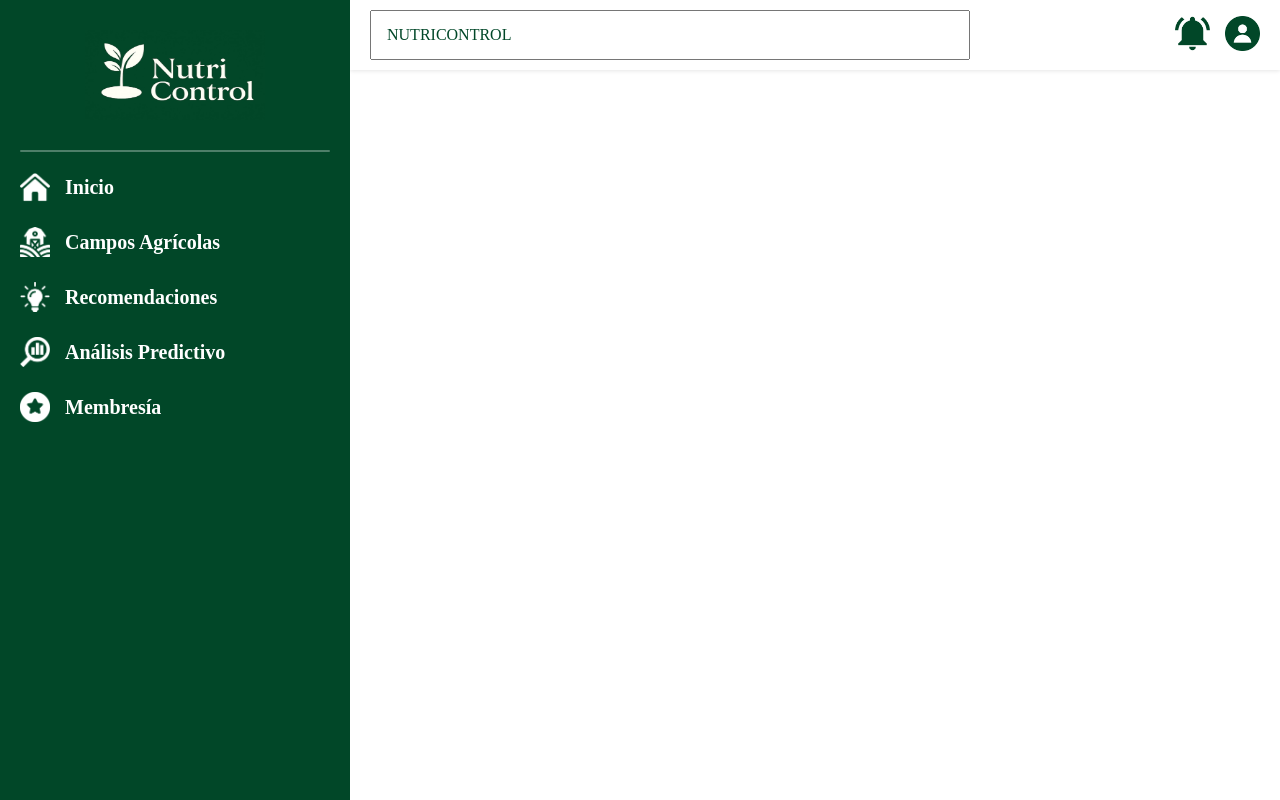
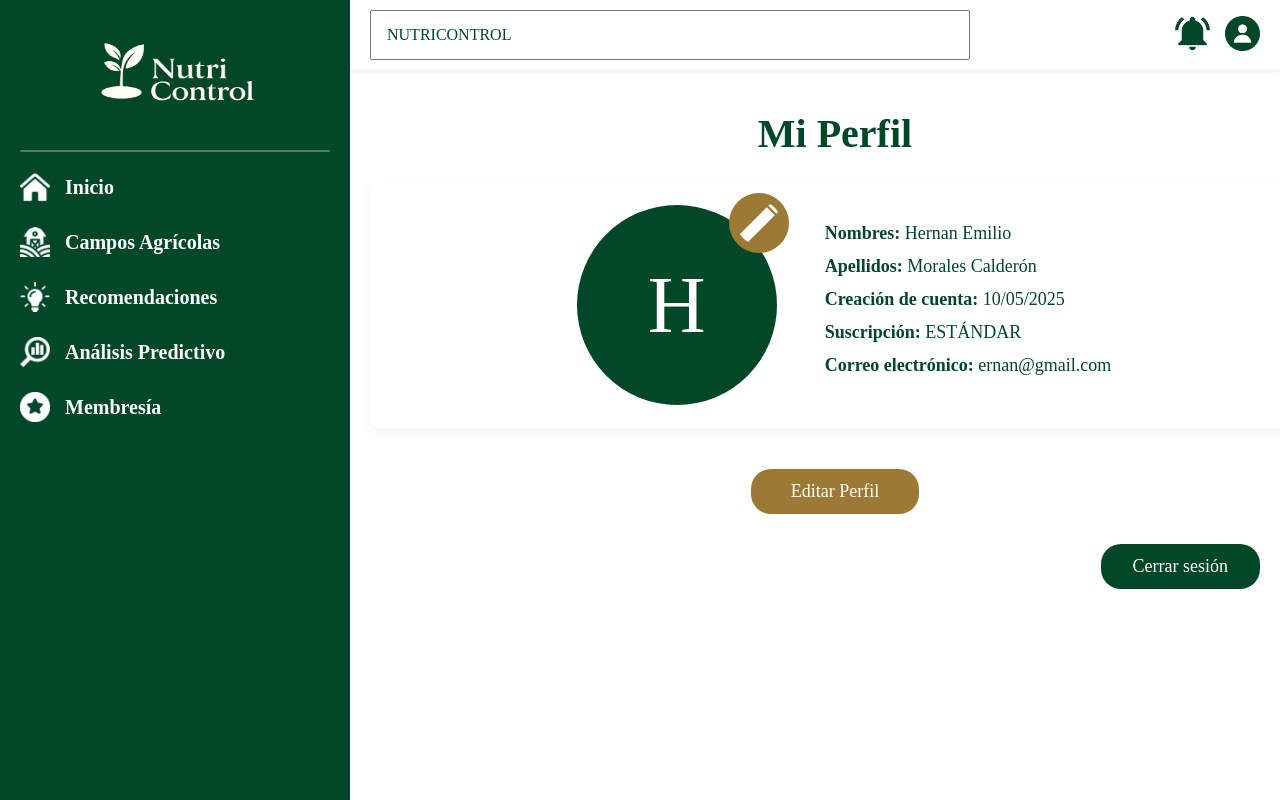
Before and after one commit to Desarrollo-de-Soluciones-IoT-2510-2942/FrontEnd, a Vue app: page /profile in a window 1280 px wide. Built offline with nearby package versions, Linux system fonts and the light colour scheme; a web font is replaced by a local one.

Commit message:
feat: add profile, edit profile screen

```diff
--- a/src/App.vue
+++ b/src/App.vue
@@ -12,9 +12,9 @@ import Sidebar from "./shared/components/sidebar.component.vue";
           <button class="icon-btn">
             <img src="/topbar/alerts-icon.png" width="35" height="35" alt="Alerts" />
           </button>
-          <button class="icon-btn">
+          <router-link to="/profile" class="icon-btn">
             <img src="/topbar/profile-icon.png" width="35" height="35" alt="Profile" />
-          </button>
+          </router-link>
         </div>
       </div>
       <main class="content">
@@ -50,22 +50,39 @@ import Sidebar from "./shared/components/sidebar.component.vue";
   font-size: 16px;
   box-sizing: border-box;
 }
-.search-input::placeholder { color: #014728; }
-.toolbar-icons { display: flex; align-items: center; gap: 15px; }
-.icon-btn { background: none; border: none; padding: 0; cursor: pointer; }
+.search-input::placeholder {
+  color: #014728;
+}
+.toolbar-icons {
+  display: flex;
+  align-items: center;
+  gap: 15px;
+}
+.icon-btn {
+  background: none;
+  border: none;
+  padding: 0;
+  cursor: pointer;
+}
 .content {
   flex: 1;
   overflow-y: auto;
 }
 
 @media (max-width: 600px) {
-  #app { flex-direction: column; }
+  #app {
+    flex-direction: column;
+  }
   .toolbar {
     flex-direction: column;
     align-items: stretch;
     gap: 10px;
   }
-  .search-input { width: 100%; }
-  .toolbar-icons { justify-content: flex-end; }
+  .search-input {
+    width: 100%;
+  }
+  .toolbar-icons {
+    justify-content: flex-end;
+  }
 }
 </style>
--- a/src/content/pages/analytics/all-analytics.component.vue
+++ b/src/content/pages/analytics/all-analytics.component.vue
@@ -1,11 +1,141 @@
 <script setup>
+import { reactive } from 'vue'
 
+const analytics = reactive({
+  fecha: '09/05/2025',
+  cultivos: [
+    {
+      nombre: 'Cultivos de Papas',
+      img: 'public/recommendations/cultivo-papa.jpg',
+      estimaciones: [
+        'Consumo proyectado de agua: 12,500 litros por hectárea restante',
+        'Producción esperada: 3.8 toneladas por hectárea'
+      ],
+      riesgos: [
+        'Riesgo climático: Alta probabilidad de heladas en las próximas 2 semanas'
+      ],
+      prediccion:
+          'Si se mantienen las condiciones actuales de humedad y temperatura, se espera un rendimiento final de entre 3.5 y 4 toneladas por hectárea.'
+    },
+    {
+      nombre: 'Cultivos de Camote',
+      img: 'public/recommendations/cultivo-yuca.jpg',
+      estimaciones: [
+        'Consumo proyectado de agua: 12,500 litros por hectárea restante',
+        'Producción esperada: 3.8 toneladas por hectárea'
+      ],
+      riesgos: [
+        'Riesgo climático: Alta probabilidad de heladas en las próximas 2 semanas'
+      ],
+      prediccion:
+          'Si se mantienen las condiciones actuales de humedad y temperatura, se espera un rendimiento final de entre 3.5 y 4 toneladas por hectárea.'
+    }
+  ]
+})
 </script>
 
 <template>
-
+  <div class="analytics-container">
+    <h2 class="title">
+      Análisis Predictito de tus<br />
+      <span class="highlight">Cultivos</span>
+    </h2>
+    <div class="cards-list">
+      <div
+          v-for="cultivo in analytics.cultivos"
+          :key="cultivo.nombre"
+          class="card-analytics"
+      >
+        <h3 class="card-title">{{ cultivo.nombre }}</h3>
+        <div class="card-content">
+          <img :src="cultivo.img" :alt="cultivo.nombre" />
+          <div class="details">
+            <div class="section">
+              <span class="section-title">Estimaciones:</span>
+              <ul>
+                <li v-for="(e,i) in cultivo.estimaciones" :key="i">{{ e }}</li>
+              </ul>
+            </div>
+            <div class="section">
+              <span class="section-title">Riesgos:</span>
+              <ul>
+                <li v-for="(r,i) in cultivo.riesgos" :key="i">{{ r }}</li>
+              </ul>
+            </div>
+            <div class="section">
+              <span class="section-title">Predicción:</span>
+              <ul>
+                <li>{{ cultivo.prediccion }}</li>
+              </ul>
+            </div>
+          </div>
+        </div>
+      </div>
+    </div>
+  </div>
 </template>
 
 <style scoped>
-
+.analytics-container {
+  max-width: 1200px;
+  margin: 0 auto;
+  padding: 40px 20px;
+  font-family: sans-serif;
+}
+.title {
+  font-size: 32px;
+  color: #014728;
+  text-align: left;
+  margin-bottom: 30px;
+  line-height: 1.2;
+}
+.highlight {
+  color: #9C7A36;
+}
+.cards-list {
+  display: flex;
+  flex-direction: column;
+  gap: 24px;
+}
+.card-analytics {
+  background: #fff;
+  border-radius: 8px;
+  padding: 20px;
+  box-shadow: 0 2px 8px rgba(0, 0, 0, 0.1);
+}
+.card-title {
+  font-size: 30px;
+  color: #014728;
+  margin-bottom: 16px;
+}
+.card-content {
+  display: flex;
+  gap: 24px;
+  align-items: flex-start;
+  font-size: 15px;
+}
+.card-content img {
+  width: 300px;
+  height: auto;
+  border-radius: 6px;
+  object-fit: cover;
+}
+.details {
+  flex: 1;
+}
+.section {
+  margin-bottom: 16px;
+}
+.section-title {
+  font-weight: bold;
+  color: #014728;
+}
+.section ul {
+  list-style: disc;
+  padding-left: 20px;
+  margin: 8px 0 0;
+}
+.section ul li {
+  margin-bottom: 8px;
+}
 </style>
--- a/src/content/pages/profile/components/edit-profile.component.vue
+++ b/src/content/pages/profile/components/edit-profile.component.vue
@@ -1,11 +1,139 @@
 <script setup>
+import { reactive } from 'vue'
+import { useRouter } from 'vue-router'
 
+const router = useRouter()
+
+const user = reactive({
+  nombres: 'Hernan Emilio',
+  apellidos: 'Morales Calderón',
+  creacionCuenta: '10/05/2025',
+  suscripcion: 'ESTÁNDAR',
+  correo: 'ernan@gmail.com'
+})
+
+const goProfile = () => {
+  router.push('/profile')
+}
 </script>
 
 <template>
-
+  <div class="edit-profile-container">
+    <h2>Mi Perfil</h2>
+    <div class="profile-card">
+      <div class="avatar-wrapper">
+        <div class="avatar">{{ user.nombres.charAt(0) }}</div>
+        <img src="/general-icons/edit-icon.png" alt="Editar" class="edit-icon" />
+      </div>
+      <div class="form-fields">
+        <input
+            type="text"
+            v-model="user.nombres"
+            placeholder="Nombres"
+            class="text-input"
+        />
+        <input
+            type="text"
+            v-model="user.apellidos"
+            placeholder="Apellidos"
+            class="text-input"
+        />
+        <input
+            type="email"
+            v-model="user.correo"
+            placeholder="Correo electrónico"
+            class="text-input"
+        />
+      </div>
+    </div>
+    <img
+        src="/general-icons/check-icon.png"
+        alt="Guardar cambios"
+        class="save-icon"
+        @click="goProfile"
+    />
+  </div>
 </template>
 
 <style scoped>
-
+.edit-profile-container {
+  width: 100%;
+  padding: 40px 20px;
+  text-align: center;
+}
+.edit-profile-container h2 {
+  font-size: 40px;
+  color: #014728;
+  margin-bottom: 24px;
+}
+.profile-card {
+  width: 100%;
+  max-width: 900px;
+  margin: 0 auto;
+  background: #fff;
+  border-radius: 12px;
+  padding: 24px;
+  box-shadow: 0 4px 12px rgba(0, 0, 0, 0.05);
+  display: flex;
+  align-items: center;
+  gap: 48px;
+  justify-content: center;
+}
+.avatar-wrapper {
+  position: relative;
+  width: 200px;
+  height: 200px;
+}
+.avatar {
+  width: 100%;
+  height: 100%;
+  border-radius: 50%;
+  background: #014728;
+  color: #fff;
+  display: flex;
+  align-items: center;
+  justify-content: center;
+  font-size: 80px;
+}
+.edit-icon {
+  position: absolute;
+  top: -12px;
+  right: -12px;
+  width: 44px;
+  height: 44px;
+  background: #9C7A36;
+  border-radius: 50%;
+  padding: 8px;
+}
+.form-fields {
+  display: flex;
+  flex-direction: column;
+  gap: 16px;
+  width: 100%;
+  max-width: 600px;
+}
+.text-input {
+  width: 100%;
+  padding: 12px 16px;
+  font-size: 18px;
+  border: 2px solid #014728;
+  border-radius: 8px;
+  outline: none;
+  color: #014728;
+  background: #fff;
+  box-sizing: border-box;
+}
+.text-input:focus {
+  border-color: #9C7A36;
+}
+.save-icon {
+  display: block;
+  margin: 24px auto 0;
+  width: 56px;
+  height: 56px;
+  background: #014728;
+  border-radius: 50%;
+  padding: 12px;
+  cursor: pointer;
+}
 </style>
--- a/src/content/pages/profile/profile.component.vue
+++ b/src/content/pages/profile/profile.component.vue
@@ -1,11 +1,141 @@
 <script setup>
+import { reactive } from 'vue'
+import { useRouter } from 'vue-router'
 
+const router = useRouter()
+
+const user = reactive({
+  nombres: 'Hernan Emilio',
+  apellidos: 'Morales Calderón',
+  creacionCuenta: '10/05/2025',
+  suscripcion: 'ESTÁNDAR',
+  correo: 'ernan@gmail.com'
+})
+
+const goEdit = () => {
+  router.push('/edit-profile')
+}
 </script>
 
 <template>
-
+  <div class="profile-container">
+    <h2>Mi Perfil</h2>
+    <div class="profile-card">
+      <div class="avatar-wrapper">
+        <div class="avatar">{{ user.nombres.charAt(0) }}</div>
+        <img src="/general-icons/edit-icon.png" alt="Editar" class="edit-icon" />
+      </div>
+      <ul class="details">
+        <li><span class="label">Nombres:</span> {{ user.nombres }}</li>
+        <li><span class="label">Apellidos:</span> {{ user.apellidos }}</li>
+        <li><span class="label">Creación de cuenta:</span> {{ user.creacionCuenta }}</li>
+        <li><span class="label">Suscripción:</span> {{ user.suscripcion }}</li>
+        <li><span class="label">Correo electrónico:</span> {{ user.correo }}</li>
+      </ul>
+    </div>
+    <button class="btn-edit" @click="goEdit">Editar Perfil</button>
+    <div class="logout-container">
+      <button class="btn-logout">Cerrar sesión</button>
+    </div>
+  </div>
 </template>
 
 <style scoped>
-
+.profile-container {
+  width: 100%;
+  padding: 40px 20px;
+  text-align: center;
+}
+.profile-container h2 {
+  font-size: 40px;
+  color: #014728;
+  margin-bottom: 24px;
+}
+.profile-card {
+  width: 100%;
+  max-width: 900px;
+  margin: 0 auto 20px;
+  background: #fff;
+  border-radius: 12px;
+  padding: 24px;
+  box-shadow: 0 4px 12px rgba(0, 0, 0, 0.05);
+  display: flex;
+  align-items: center;
+  gap: 48px;
+  justify-content: center;
+}
+.avatar-wrapper {
+  position: relative;
+  width: 200px;
+  height: 200px;
+}
+.avatar {
+  width: 100%;
+  height: 100%;
+  border-radius: 50%;
+  background: #014728;
+  color: #fff;
+  display: flex;
+  align-items: center;
+  justify-content: center;
+  font-size: 80px;
+}
+.edit-icon {
+  position: absolute;
+  top: -12px;
+  right: -12px;
+  width: 44px;
+  height: 44px;
+  background: #9C7A36;
+  border-radius: 50%;
+  padding: 8px;
+}
+.details {
+  list-style: none;
+  padding: 0;
+  margin: 0;
+  text-align: left;
+  color: #014728;
+  font-size: 18px;
+}
+.details li {
+  margin-bottom: 12px;
+}
+.label {
+  font-weight: 600;
+  font-size: 18px;
+}
+.btn-edit {
+  margin-top: 20px;
+  background: #9C7A36;
+  color: #fff;
+  border: none;
+  border-radius: 20px;
+  padding: 12px 40px;
+  font-size: 18px;
+  cursor: pointer;
+  transition: background 0.2s;
+}
+.btn-edit:hover {
+  background: #b4975a;
+}
+.logout-container {
+  margin-top: 30px;
+  text-align: right;
+  padding-right: 20px;
+}
+.btn-logout {
+  margin-right: 20px;
+  background: #014728;
+  color: #fff;
+  border: none;
+  border-radius: 20px;
+  padding: 12px 32px;
+  font-size: 18px;
+  cursor: pointer;
+  transition: background 0.2s;
+}
+.btn-logout:hover {
+  background: #0f593d;
+}
 </style>
--- a/src/content/pages/recommendations/all-recomendations.component.vue
+++ b/src/content/pages/recommendations/all-recomendations.component.vue
@@ -15,7 +15,7 @@ const recommendations = reactive({
     },
     {
       nombre: 'Cultivos de Yuca',
-      img: '/recommendatios/cultivo-yuca.jpg',
+      img: 'public/recommendations/cultivo-yuca.jpg',
       items: [
         'Evitar exceso de riego si hay lluvias acumuladas',
         'Verificar niveles de potasio durante fase de engrosamiento de raíces',
--- a/src/shared/components/sidebar.component.vue
+++ b/src/shared/components/sidebar.component.vue
@@ -23,7 +23,7 @@
         <img src="/sidebar/icons/recommendation-icon.png" width="30" height="30" alt="" />
         <span>Recomendaciones</span>
       </router-link>
-      <router-link to="/analisis-predictivo" class="nav-link">
+      <router-link to="/all-analytics" class="nav-link">
         <img src="/sidebar/icons/analytics-icon.png" width="30" height="30" alt="" />
         <span>Análisis Predictivo</span>
       </router-link>
```
Also changed, not shown: src/router/index.js (+7 -1 lines), public/recommendations/cultivo-yuca.jpg (added).
